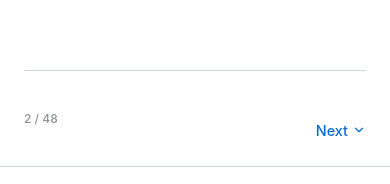
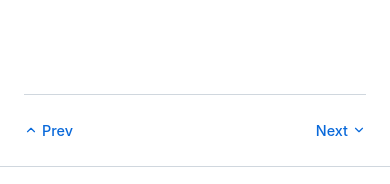
Before and after one commit to flacito/webbs-5-things, a React (Vite) app: page /#/0 in a window 390 px wide. Shown: the part 1467-1651 px from the top of the page. Built offline with nearby package versions, Linux system fonts and the light colour scheme.

Commit message:
add Previous link to mobile presentation view
- Show Prev button on slides 2+ (replaces slide number on left)
- Slide 1 still shows slide number since there's no previous
- Matching style to Next button with ChevronUp icon

Co-Authored-By: Claude Opus 4.5 <noreply@anthropic.com>

```diff
--- a/src/components/MobilePresentationView.tsx
+++ b/src/components/MobilePresentationView.tsx
@@ -3,7 +3,7 @@ import ReactMarkdown from "react-markdown";
 import remarkGfm from "remark-gfm";
 import rehypeHighlight from "rehype-highlight";
 import rehypeRaw from "rehype-raw";
-import { ChevronDown } from "lucide-react";
+import { ChevronDown, ChevronUp } from "lucide-react";
 
 interface Slide {
   content: string;
@@ -98,9 +98,20 @@ export function MobilePresentationView({ content }: MobilePresentationViewProps)
           </div>
           {!slide.isAppendix && (
             <div className="mobile-slide-footer">
-              <div className="mobile-slide-number">
-                {i + 1} / {slides.length}
-              </div>
+              {i > 0 ? (
+                <button
+                  onClick={() => scrollToSlide(i - 1)}
+                  className="mobile-slide-prev"
+                  aria-label="Previous slide"
+                >
+                  <ChevronUp size={14} />
+                  <span>Prev</span>
+                </button>
+              ) : (
+                <div className="mobile-slide-number">
+                  {i + 1} / {slides.length}
+                </div>
+              )}
               {i < slides.length - 1 && (
                 <button
                   onClick={() => scrollToSlide(i + 1)}
--- a/src/index.css
+++ b/src/index.css
@@ -1211,7 +1211,6 @@ html.dark .mode-toggle button.active {
   display: inline-flex;
   align-items: center;
   gap: 0.25rem;
-  margin-top: 1.5rem;
   font-size: 0.9rem;
   font-weight: 500;
   color: var(--gh-link);
@@ -1222,8 +1221,24 @@ html.dark .mode-toggle button.active {
   transition: opacity 0.2s ease;
 }
 
-.mobile-slide-next:hover {
+.mobile-slide-next:hover,
+.mobile-slide-prev:hover {
   opacity: 0.7;
+}
+
+/* Previous slide link */
+.mobile-slide-prev {
+  display: inline-flex;
+  align-items: center;
+  gap: 0.25rem;
+  font-size: 0.9rem;
+  font-weight: 500;
+  color: var(--gh-link);
+  background: none;
+  border: none;
+  padding: 0;
+  cursor: pointer;
+  transition: opacity 0.2s ease;
 }
 
 /* Appendix slide - scrollable content area */
```
